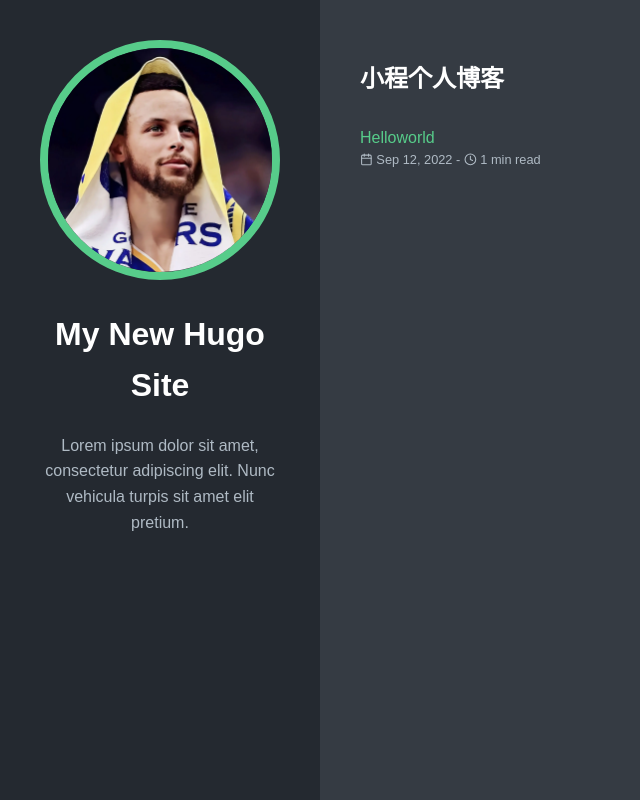
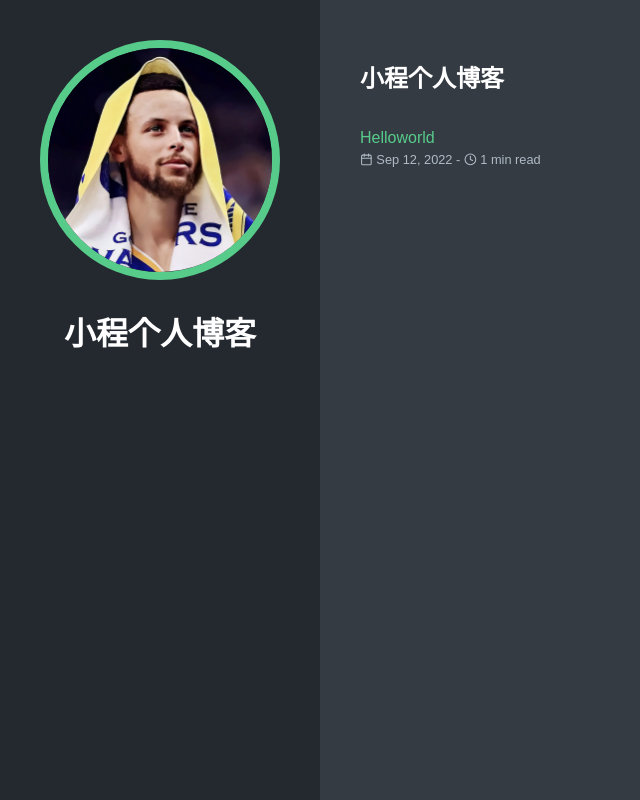
Before and after one commit to foodmu/foodmu.github.io, a plain HTML site: page index.html in a window 1280 px wide. Shown: the whole page, without its empty margins (0-640 px from the left). Drawn offline with Linux system fonts and the light colour scheme.

Commit message:
修改title2

```diff
--- a/index.html
+++ b/index.html
@@ -26,8 +26,7 @@
   <body>
     <header class="app-header">
       <a href="https://foodmu.github.io/"><img class="app-header-avatar" src="/avatar.jpg" alt="John Doe" /></a>
-      <h1>My New Hugo Site</h1>
-      <p>Lorem ipsum dolor sit amet, consectetur adipiscing elit. Nunc vehicula turpis sit amet elit pretium.</p>
+      <h1>小程个人博客</h1>
     </header>
     <main class="app-container">
 
```
